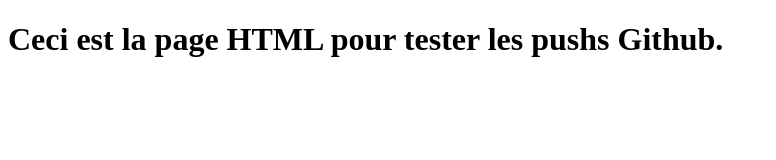
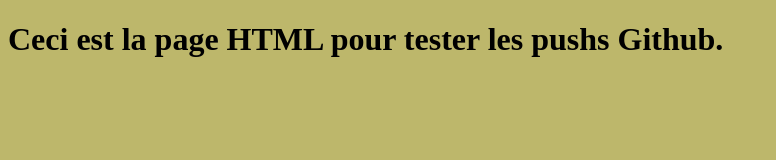
Before and after one commit to Snowballe/Rep_Exo, a plain HTML site: page index.html in a window 1280 px wide. Shown: the whole page, without its empty margins (0-776 px from the left). Drawn offline with Linux system fonts and the light colour scheme.

Commit message:
deuxième commit

```diff
--- a/index.html
+++ b/index.html
@@ -5,8 +5,8 @@
     <meta http-equiv="X-UA-Compatible" content="IE=edge">
     <meta name="viewport" content="width=device-width, initial-scale=1.0">
     <title>Page BOC Github</title>
+    <link rel="stylesheet" href="style.css">
 </head>
-
 <body>
     <h1>Ceci est la page HTML pour tester les pushs Github.</h1>
 </body>
--- a/style.css
+++ b/style.css
@@ -0,0 +1,3 @@
+body{
+    background-color: darkkhaki;
+   }
```
